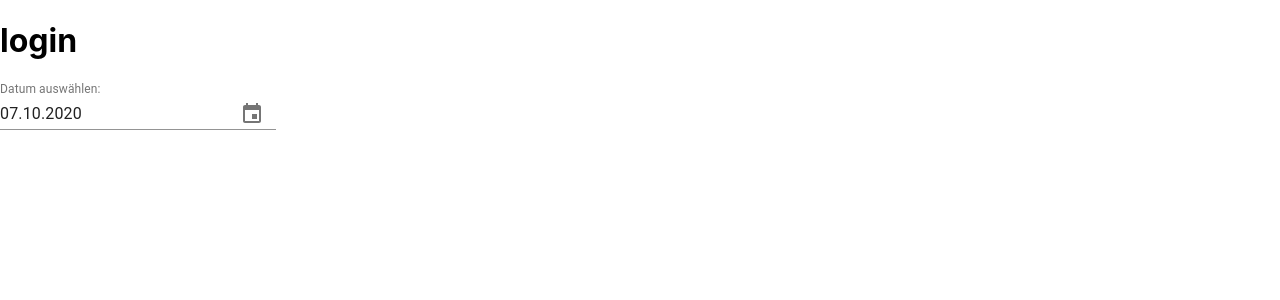
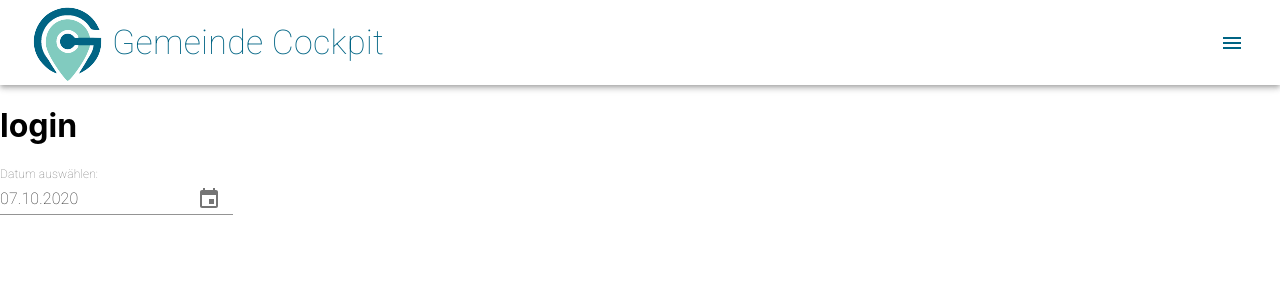
Before and after one commit to gemeindecockpit/data-input, a React (Create React App) app: page / in a window 1280 px wide. Shown: the top 300 px of the page. Built offline with nearby package versions, Linux system fonts and the light colour scheme.

Commit message:
feat: first implementation of header
The first implementation is based on Material-UI AppBar. A seperated component has been created for the purpose of reusability.

```diff
--- a/package.json
+++ b/package.json
@@ -5,6 +5,7 @@
   "dependencies": {
     "@material-ui/core": "^4.11.0",
     "@material-ui/pickers": "^3.2.10",
+    "@material-ui/icons": "4.9.1",
     "@date-io/date-fns": "1.3.13",
     "date-fns": "^2.15.0",
     "@testing-library/jest-dom": "^4.2.4",
--- a/public/index.html
+++ b/public/index.html
@@ -3,6 +3,7 @@
   <head>
     <meta charset="utf-8" />
     <link rel="icon" href="%PUBLIC_URL%/favicon.ico" />
+    <link href="https://fonts.googleapis.com/css2?family=Roboto:wght@100&display=swap" rel="stylesheet">
     <meta name="viewport" content="width=device-width, initial-scale=1" />
     <meta name="theme-color" content="#000000" />
     <meta
--- a/src/App.js
+++ b/src/App.js
@@ -3,6 +3,7 @@ import Icon from '@material-ui/core';
 import logo from './logo.svg';
 import Datepicker from './Datepicker/Datepicker'
 import ContentRouter from './ContentRouter';
+import Header from './Header/Header'
 
 function App() {
 
@@ -12,6 +13,7 @@ function App() {
 
   return (
     <div>
+      <Header></Header>
       <ContentRouter />
       <Datepicker onChange={onDateChange} label="Datum auswählen:"></Datepicker>
     </div>
--- /dev/null
+++ b/src/Header/Header.js
@@ -0,0 +1,80 @@
+import React from 'react';
+import { makeStyles, withTheme } from '@material-ui/core/styles';
+import AppBar from '@material-ui/core/AppBar';
+import Toolbar from '@material-ui/core/Toolbar';
+import Typography from '@material-ui/core/Typography';
+import IconButton from '@material-ui/core/IconButton';
+import MenuIcon from '@material-ui/icons/Menu';
+import Menu from '@material-ui/core/Menu';
+import gclogo from '../gc.png'
+import { isWithinInterval } from 'date-fns';
+import MenuItem from '@material-ui/core/MenuItem';
+
+const useStyles = makeStyles((theme) => ({
+    root: {
+        flexGrow: 1,
+    },
+    text: {
+        color: "#006484",
+        font: "Roboto",
+      },
+    menuButton: {
+        marginLeft: 'auto',
+        color: "#006484"
+    },
+}));
+
+export default function DenseAppBar() {
+    const classes = useStyles();
+
+    const [anchorEl, setAnchorEl] = React.useState(null);
+    const open = Boolean(anchorEl);
+
+    const handleClick = (event) => {
+        setAnchorEl(event.currentTarget);
+    };
+
+    const handleClose = () => {
+        setAnchorEl(null);
+    };
+
+    return (
+        <div className={classes.root}>
+            <AppBar position="static" color="#FFFFFF">
+                <Toolbar variant="dense">
+                    <img src={gclogo} />
+                    <Typography className={classes.text} variant="h4">
+                        Gemeinde Cockpit
+                    </Typography>
+                    <IconButton edge="start" className={classes.menuButton} aria-label="menu" onClick={handleClick}>
+                        <MenuIcon />
+                    </IconButton>
+                    <Menu
+                        id="long-menu"
+                        anchorEl={anchorEl}
+                        keepMounted
+                        open={open}
+                        onClose={handleClose}
+                        PaperProps={{
+                            style: {
+                                maxHeight: 48 * 4.5,
+                                width: '20ch',
+                            },
+                        }}
+                    >
+
+                        <MenuItem className={classes.text} key="Datenhistorie" onClick={handleClose}>
+                            Datenhistorie
+                        </MenuItem>
+                        <MenuItem className={classes.text} key="Profil pflegen" onClick={handleClose}>
+                            Profil pflegen
+                        </MenuItem>
+                        <MenuItem className={classes.text} key="Ausloggen" onClick={handleClose}>
+                            Ausloggen
+                        </MenuItem>
+                    </Menu>
+                </Toolbar>
+            </AppBar>
+        </div>
+    );
+}
```
Also changed, not shown: src/gc.png (added), 1 other file (tests, documents, lock files or other folders).
